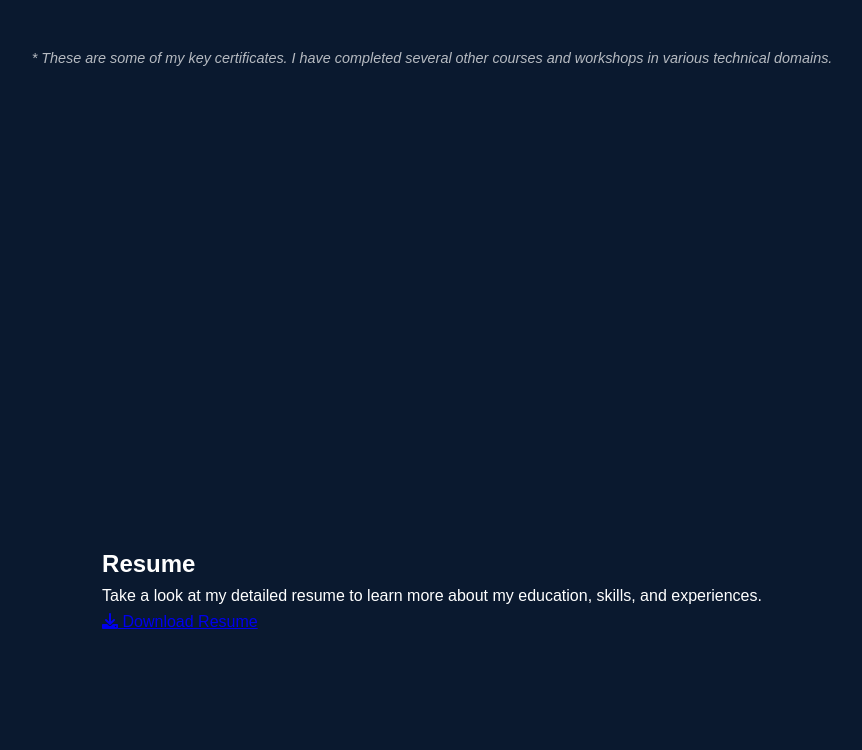
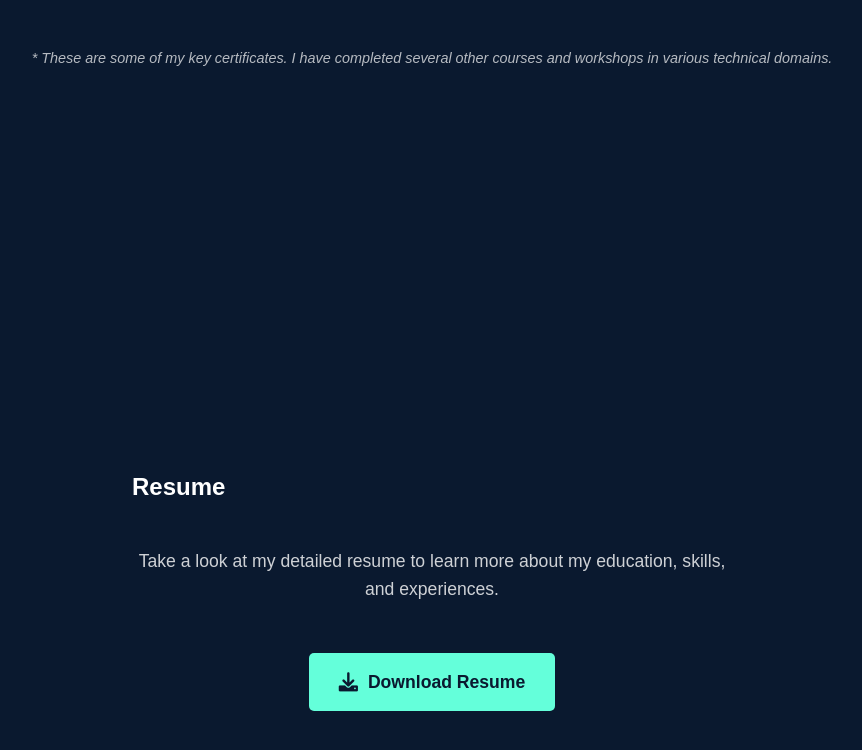
Before and after one commit to SharvilDhumal/portfolio_1, a plain HTML site: page index.html in a window 1280 px wide. Shown: the part 7458-8208 px from the top of the page, without its empty margins (208-1070 px from the left). Drawn offline with nearby package versions, Linux system fonts and the light colour scheme.

Commit message:
Update style.css

```diff
--- a/style.css
+++ b/style.css
@@ -668,3 +668,65 @@ footer {
   font-style: italic;
   font-size: 0.9rem;
 }
+
+/* Resume Section Styles */
+#resume {
+  padding: 80px 0;
+}
+
+.resume-content {
+  display: flex;
+  flex-direction: column;
+  align-items: center;
+  gap: 30px;
+  margin-top: 40px;
+  text-align: center;
+}
+
+.resume-text {
+  max-width: 600px;
+  margin: 0 auto;
+}
+
+.resume-text p {
+  color: rgba(255, 255, 255, 0.8);
+  font-size: 1.1rem;
+  line-height: 1.6;
+}
+
+.resume-download {
+  margin-top: 20px;
+}
+
+.resume-btn {
+  display: inline-flex;
+  align-items: center;
+  gap: 10px;
+  padding: 15px 30px;
+  background: #64ffda;
+  color: #0a192f;
+  text-decoration: none;
+  border-radius: 5px;
+  font-weight: bold;
+  font-size: 1.1rem;
+  transition: transform 0.3s ease;
+}
+
+.resume-btn:hover {
+  transform: translateY(-2px);
+}
+
+.resume-btn i {
+  font-size: 1.2rem;
+}
+
+@media (max-width: 768px) {
+  .resume-content {
+    padding: 0 20px;
+  }
+
+  .resume-btn {
+    padding: 12px 25px;
+    font-size: 1rem;
+  }
+}
```
